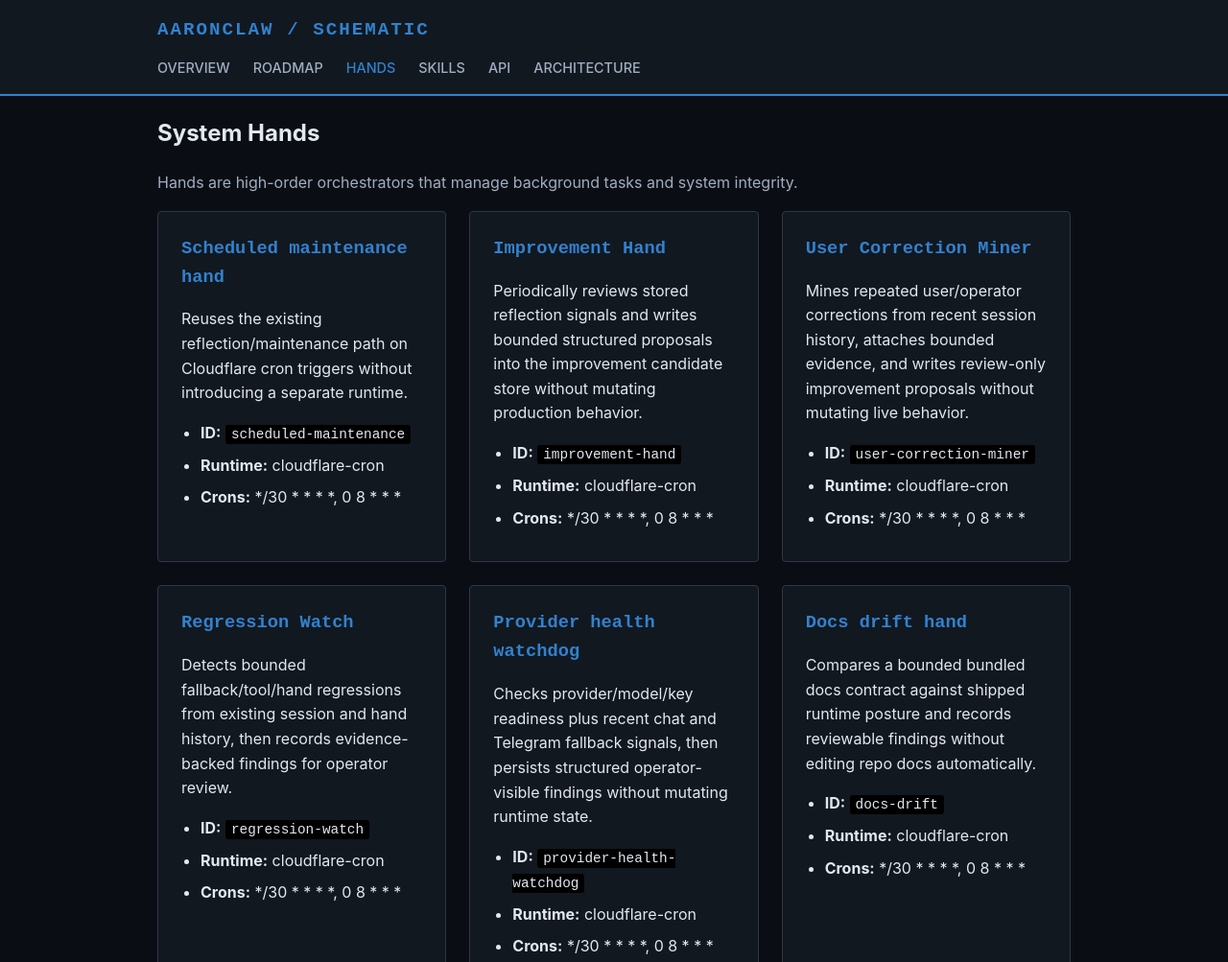
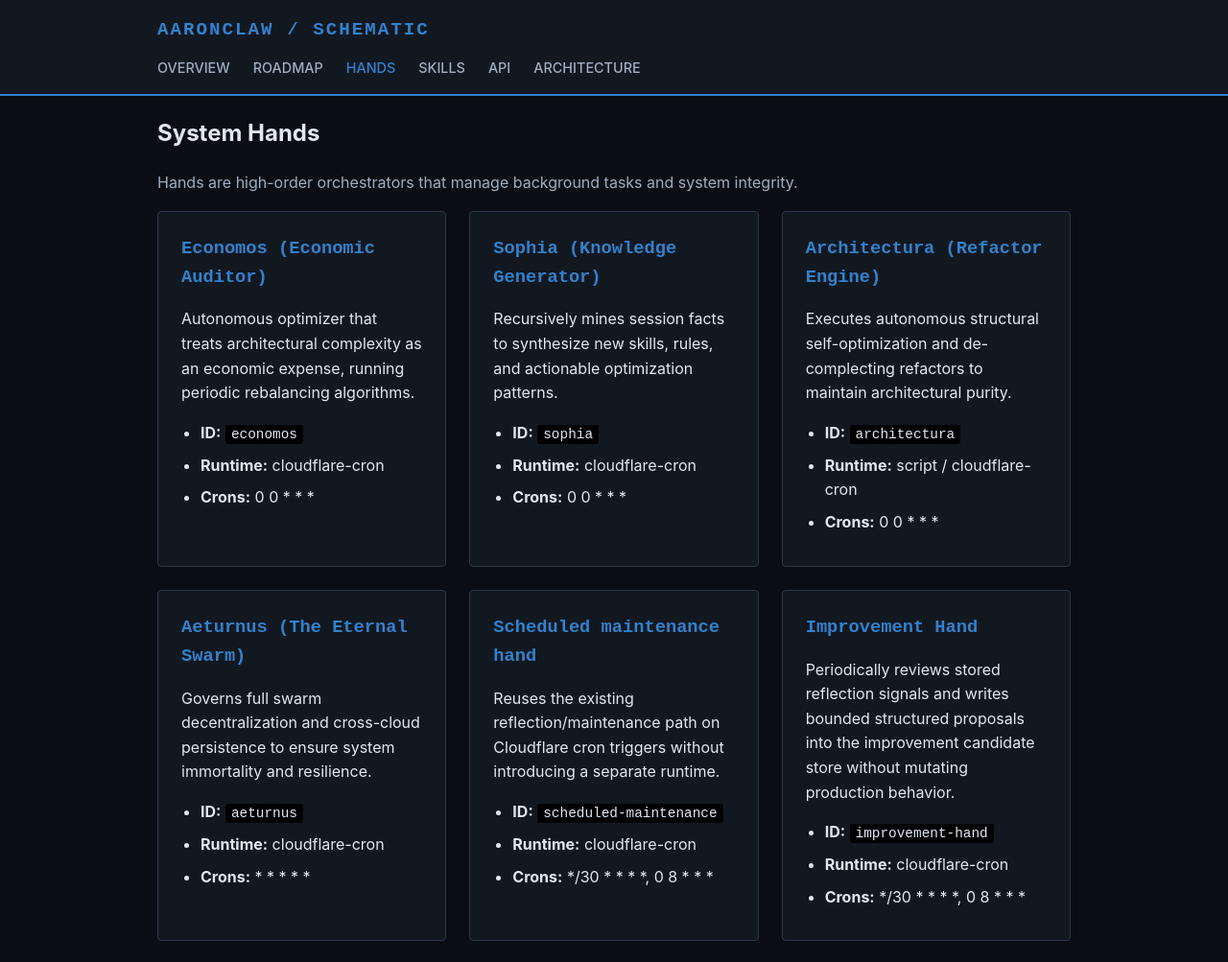
Before and after one commit to criticalinsight/aaronclaw, a website: page public/docs/hands.html in a window 1280 px wide. Shown: the top 1003 px of the page at 96% size. Drawn offline with Linux system fonts and the light colour scheme.

Commit message:
docs: finalize phase 14 and 15 documentation across public site

```diff
--- a/public/docs/hands.html
+++ b/public/docs/hands.html
@@ -24,6 +24,42 @@
         <p class="muted">Hands are high-order orchestrators that manage background tasks and system integrity.</p>
         <div class="grid">
 
+            <div class="card">
+                <h3>Economos (Economic Auditor)</h3>
+                <p>Autonomous optimizer that treats architectural complexity as an economic expense, running periodic rebalancing algorithms.</p>
+                <ul class="detail-list">
+                    <li><strong>ID:</strong> <code>economos</code></li>
+                    <li><strong>Runtime:</strong> cloudflare-cron</li>
+                    <li><strong>Crons:</strong> 0 0 * * *</li>
+                </ul>
+            </div>
+            <div class="card">
+                <h3>Sophia (Knowledge Generator)</h3>
+                <p>Recursively mines session facts to synthesize new skills, rules, and actionable optimization patterns.</p>
+                <ul class="detail-list">
+                    <li><strong>ID:</strong> <code>sophia</code></li>
+                    <li><strong>Runtime:</strong> cloudflare-cron</li>
+                    <li><strong>Crons:</strong> 0 0 * * *</li>
+                </ul>
+            </div>
+            <div class="card">
+                <h3>Architectura (Refactor Engine)</h3>
+                <p>Executes autonomous structural self-optimization and de-complecting refactors to maintain architectural purity.</p>
+                <ul class="detail-list">
+                    <li><strong>ID:</strong> <code>architectura</code></li>
+                    <li><strong>Runtime:</strong> script / cloudflare-cron</li>
+                    <li><strong>Crons:</strong> 0 0 * * *</li>
+                </ul>
+            </div>
+            <div class="card">
+                <h3>Aeturnus (The Eternal Swarm)</h3>
+                <p>Governs full swarm decentralization and cross-cloud persistence to ensure system immortality and resilience.</p>
+                <ul class="detail-list">
+                    <li><strong>ID:</strong> <code>aeturnus</code></li>
+                    <li><strong>Runtime:</strong> cloudflare-cron</li>
+                    <li><strong>Crons:</strong> * * * * *</li>
+                </ul>
+            </div>
             <div class="card">
                 <h3>Scheduled maintenance hand</h3>
                 <p>Reuses the existing reflection/maintenance path on Cloudflare cron triggers without introducing a separate runtime.</p>
```
Also changed, not shown: public/docs/index.html (+1 -1 lines), public/docs/roadmap.html (+6 -6 lines), public/docs/setup.md (+1 -0 lines).
